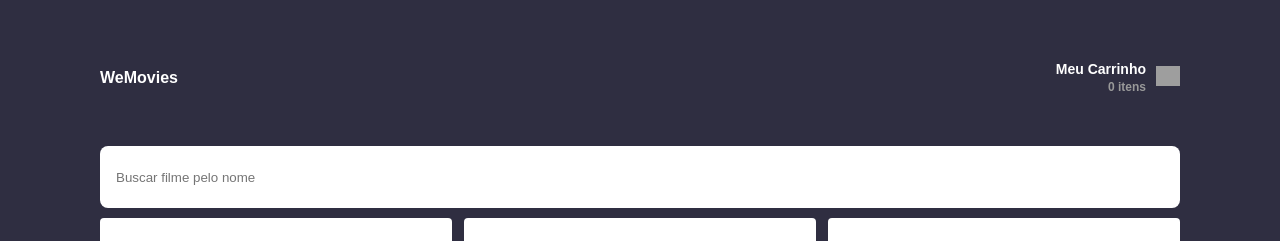
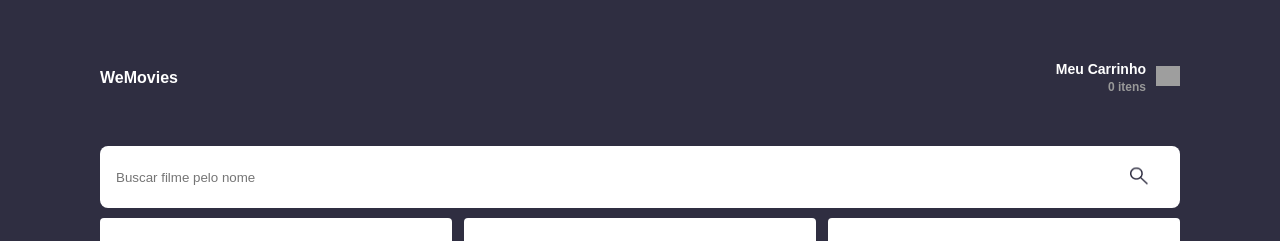
Before and after one commit to viniciusIrikawa/WeFit-Commerce, a Next.js app: page / in a window 1280 px wide. Shown: the top 241 px of the page. Built offline with nearby package versions, Linux system fonts and the light colour scheme; data requests are answered from the project's data file; grey boxes are pictures that could not be loaded.

Commit message:
chore: loup icon

```diff
--- a/src/components/search-bar/SearchBar.tsx
+++ b/src/components/search-bar/SearchBar.tsx
@@ -1,10 +1,14 @@
 'use client';
 import React from 'react';
-import { InputBar } from './styles';
+import { BtnSearch, InputBar, WrapperInputBar } from './styles';
+import Image from 'next/image';
 
 const SearchBar = () => {
   return (
-    <InputBar placeholder='Buscar filme pelo nome'/>
+    <WrapperInputBar>
+      <InputBar placeholder='Buscar filme pelo nome'/>
+      <BtnSearch> <Image src='/img/loup.png' alt='Cart icon' width={18} height={18}/> </BtnSearch>
+    </WrapperInputBar>
   )
 }
 
--- a/src/components/search-bar/styles.ts
+++ b/src/components/search-bar/styles.ts
@@ -1,4 +1,8 @@
 import styled from "styled-components";
+
+export const WrapperInputBar = styled.div`
+    position: relative;
+`;
 
 export const InputBar = styled.input`
     background-color: #FFFFFF;
@@ -12,3 +16,13 @@ export const InputBar = styled.input`
         width: 1048px;
     }
 `;
+
+export const BtnSearch = styled.button`
+    position: absolute;
+    right: 3%;
+    top: 50%;
+    transform: translateY(-50%);
+    border: none;
+    background: transparent;
+    cursor: pointer;
+`;
```
Also changed, not shown: public/img/black_widow.jpg (deleted), public/img/loup.png (added).
